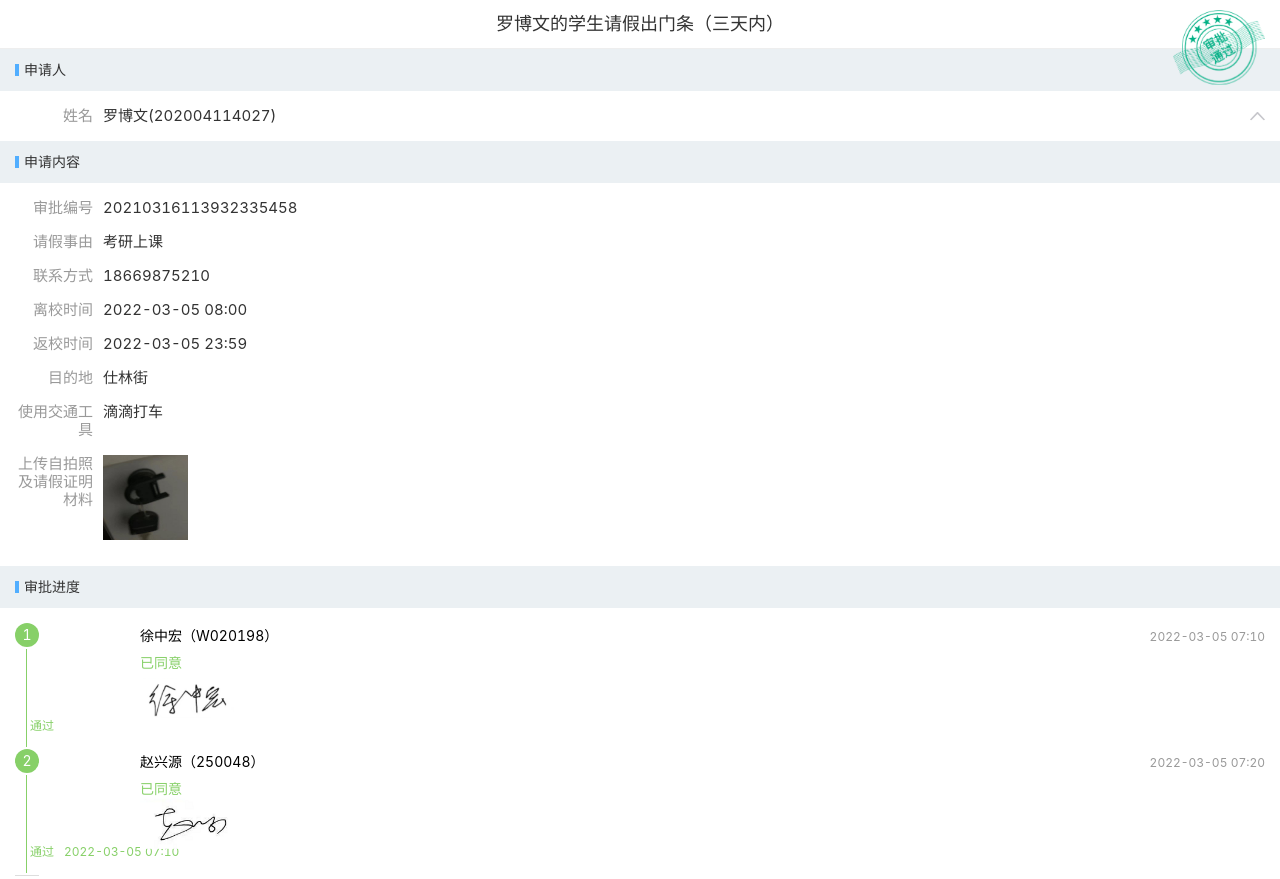
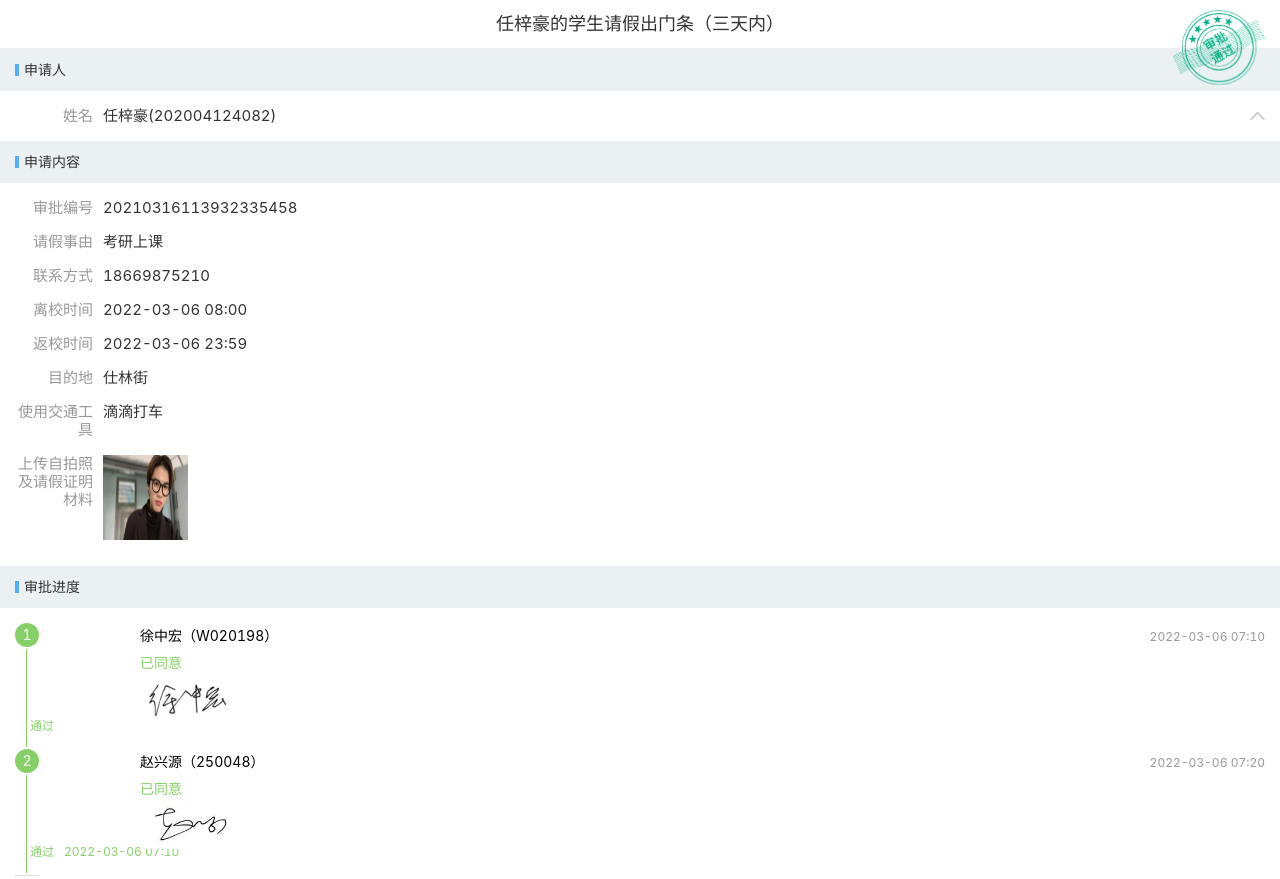
Before and after one commit to yibanjiatiao1/rzh06, a plain HTML site: page index.html in a window 1280 px wide. Shown: the top 879 px of the page. Drawn offline with Linux system fonts and the light colour scheme; a script that the page names is missing.

Commit message:
Update index.html

```diff
--- a/index.html
+++ b/index.html
@@ -30,7 +30,7 @@
     <div class="hx-layout">
      <main class="hx-content">
       <div class="wfTitle___Y-ebx">
-       罗博文的学生请假出门条（三天内）
+       任梓豪的学生请假出门条（三天内）
       </div>
       <div class="hx-detail">
        <div class="hx-detail-group">
@@ -46,7 +46,7 @@
        <span class="hx-detail-item-label">姓名</span>
        <div class="hx-detail-item-field">
         <div class="am-flexbox am-flexbox-justify-start am-flexbox-align-center">
-         罗博文(202004114027)
+         任梓豪(202004124082)
         </div>
        </div>
       </div>
@@ -56,12 +56,12 @@
        <div class="hx-detail-item">
         <span class="hx-detail-item-label">学号</span>
         <div class="hx-detail-item-field">
-         202004114027        </div>
+         202004124082        </div>
        </div>
        <div class="hx-detail-item">
         <span class="hx-detail-item-label">性别</span>
         <div class="hx-detail-item-field">
-         女        </div>
+         男        </div>
        </div>
        <div class="hx-detail-item">
         <span class="hx-detail-item-label">学院</span>
@@ -129,12 +129,12 @@
          <div class="hx-detail-item">
           <span class="hx-detail-item-label">离校时间</span>
           <div class="hx-detail-item-field">
-           2022-03-05 08:00          </div>
+           2022-03-06 08:00          </div>
          </div>
          <div class="hx-detail-item">
           <span class="hx-detail-item-label">返校时间</span>
           <div class="hx-detail-item-field">
-           2022-03-05 23:59          </div>
+           2022-03-06 23:59          </div>
          </div>
          <div class="hx-detail-item">
           <span class="hx-detail-item-label">目的地</span>
@@ -150,7 +150,7 @@
           <span class="hx-detail-item-label">上传自拍照及请假证明材料</span>
           <div class="hx-detail-item-field">
            <div class="hx-detail-image">
-            <img src="./工作流_files/111.jpg" alt="" style="margin-right: 10px; width: 84.6667px;
+            <img src="./工作流_files/rzh.jpg" alt="" style="margin-right: 10px; width: 84.6667px;
     height: 84.6667px; margin-bottom: 10px;">
            </div>
           </div>
@@ -176,7 +176,7 @@
             <div class="nodeapprover___1KJaE" style="margin-top: 0px;">
              <div>
               <div>
-               徐中宏（W020198）               <span class="workTime___PJH95">2022-03-05 07:10</span>
+               徐中宏（W020198）               <span class="workTime___PJH95">2022-03-06 07:10</span>
               </div>
               <div class="approverOpinion___3xcsE">
                <span style="color: rgb(135, 208, 104);">已同意</span>
@@ -193,7 +193,7 @@
           <div class="flownode___1GTd6 node2___1yk73">
            <div class="nodestate___Npp7u">
             <span>通过</span>
-            <span class="stateTime___2bJzR"> 2022-03-05 07:10</span>
+            <span class="stateTime___2bJzR"> 2022-03-06 07:10</span>
            </div>
            <div class="nodeleft___2q7Sg">
             <span class="nodeindex___Cya0J">2</span>
@@ -202,7 +202,7 @@
             <div class="nodeapprover___1KJaE" style="margin-top: 0px;">
              <div>
               <div>
-                赵兴源（250048）               <span class="workTime___PJH95"> 2022-03-05 07:20</span>
+                赵兴源（250048）               <span class="workTime___PJH95"> 2022-03-06 07:20</span>
               </div>
               <div class="approverOpinion___3xcsE">
                <span style="color: rgb(135, 208, 104);">已同意</span>
```
